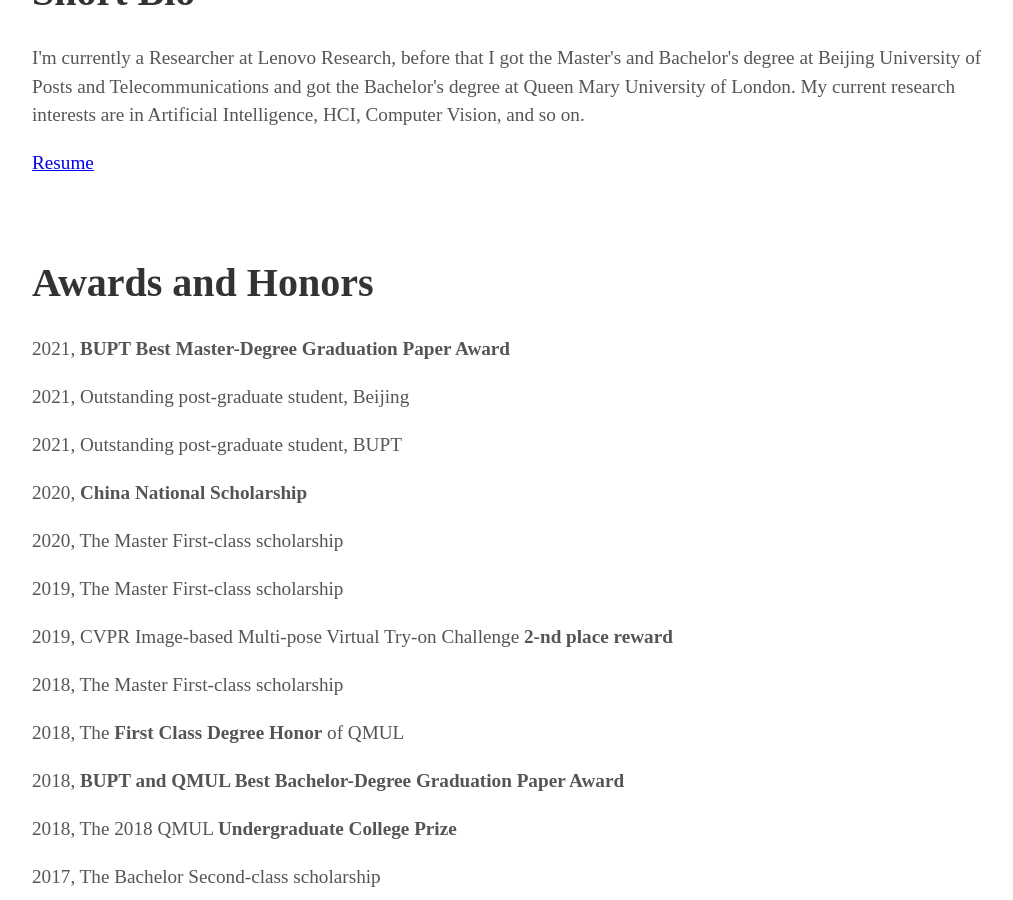
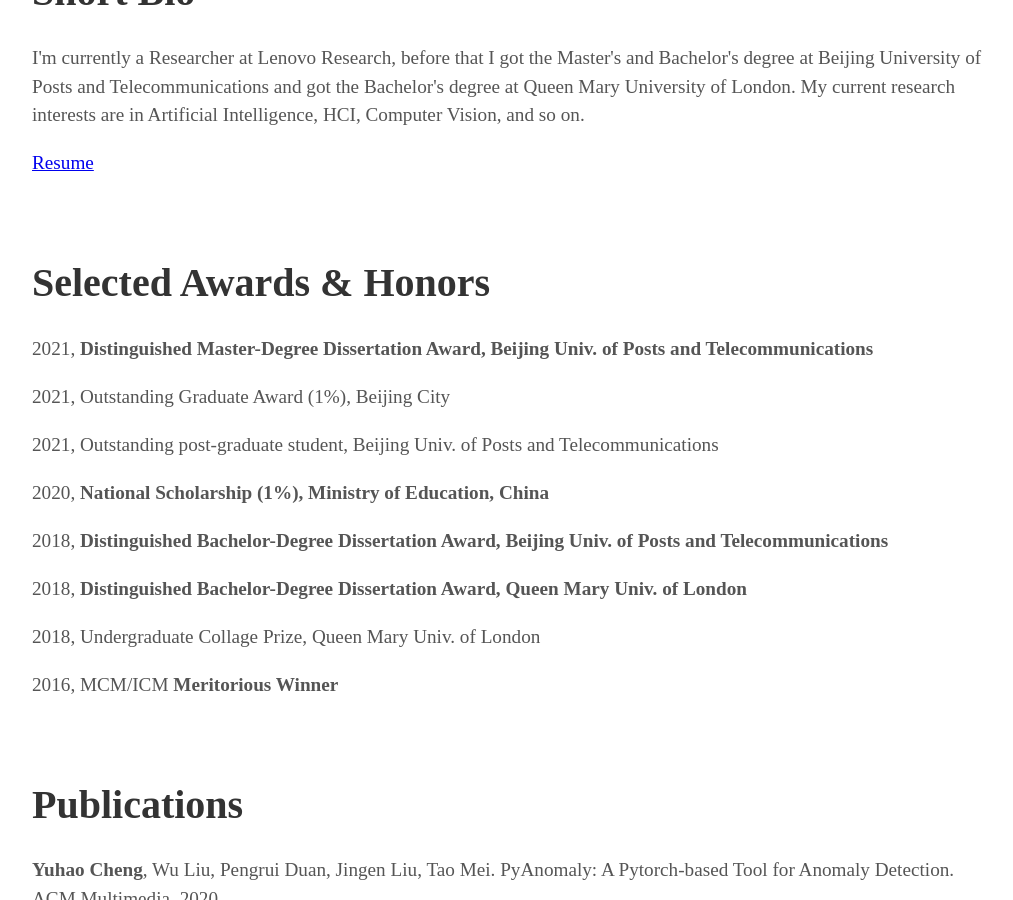
Before and after one commit to YuhaoCheng/yuhaocheng.github.io, a Jekyll site: the page built from index.html, in a window 1280 px wide and 900 px high, scrolled down 1013 px. Shown: the whole window, without its empty margins (128-1141 px from the left). Built offline with Jekyll 4.4.1, drawn with Linux system fonts in a browser that asks for light colours; some web fonts are replaced; some of the changed text lies outside the part shown.

Commit message:
Update awards.html

```diff
--- a/_includes/awards.html
+++ b/_includes/awards.html
@@ -1,21 +1,13 @@
 <div class="user-description">
-    <h1>Awards and Honors</h1>
+    <h1>Selected Awards & Honors</h1>
     <div>
-        <p>2021, <strong>BUPT Best Master-Degree Graduation Paper Award</strong></p>
-        <p>2021, Outstanding post-graduate student, Beijing</p>
-        <p>2021, Outstanding post-graduate student, BUPT</p>
-        <p>2020, <strong>China National Scholarship</strong></p>
-        <p>2020, The Master First-class scholarship<br/></p>
-        <p>2019, The Master First-class scholarship<br/></p>
-        <p>2019, CVPR Image-based Multi-pose Virtual Try-on Challenge <strong>2-nd place reward</strong><br/></p>
-        <p>2018, The Master First-class scholarship<br/></p>
-        <p>2018, The <strong>First Class Degree Honor</strong> of QMUL<br/></p>
-        <p>2018, <strong>BUPT and QMUL Best Bachelor-Degree Graduation Paper Award</strong><br/></p>
-        <p>2018, The 2018 QMUL <strong>Undergraduate College Prize</strong><br/></p>
-        <p>2017, The Bachelor Second-class scholarship<br/></p>
+        <p>2021, <strong>Distinguished Master-Degree Dissertation Award, Beijing Univ. of Posts and Telecommunications</strong></p>
+        <p>2021, Outstanding Graduate Award (1%), Beijing City</p>
+        <p>2021, Outstanding post-graduate student, Beijing Univ. of Posts and Telecommunications</p>
+        <p>2020, <strong>National Scholarship (1%), Ministry of Education, China</strong></p>
+        <p>2018, <strong>Distinguished Bachelor-Degree Dissertation Award, Beijing Univ. of Posts and Telecommunications</strong><br/></p>
+        <p>2018, <strong>Distinguished Bachelor-Degree Dissertation Award, Queen Mary Univ. of London</strong><br/></p>
+        <p>2018, Undergraduate Collage Prize, Queen Mary Univ. of London<br/></p>
         <p>2016, MCM/ICM <strong>Meritorious Winner</strong><br/></p>
-        <p>2016, The Bachelor Thrird-class scholarship<br/></p>
-        <p>2015, The Bachelor Thrird-class scholarship <br/></p>
-        <p>2015, The Merit student of BUPT in 2014-2015 academic year<br/></p>
     </div>
   </div>
```
